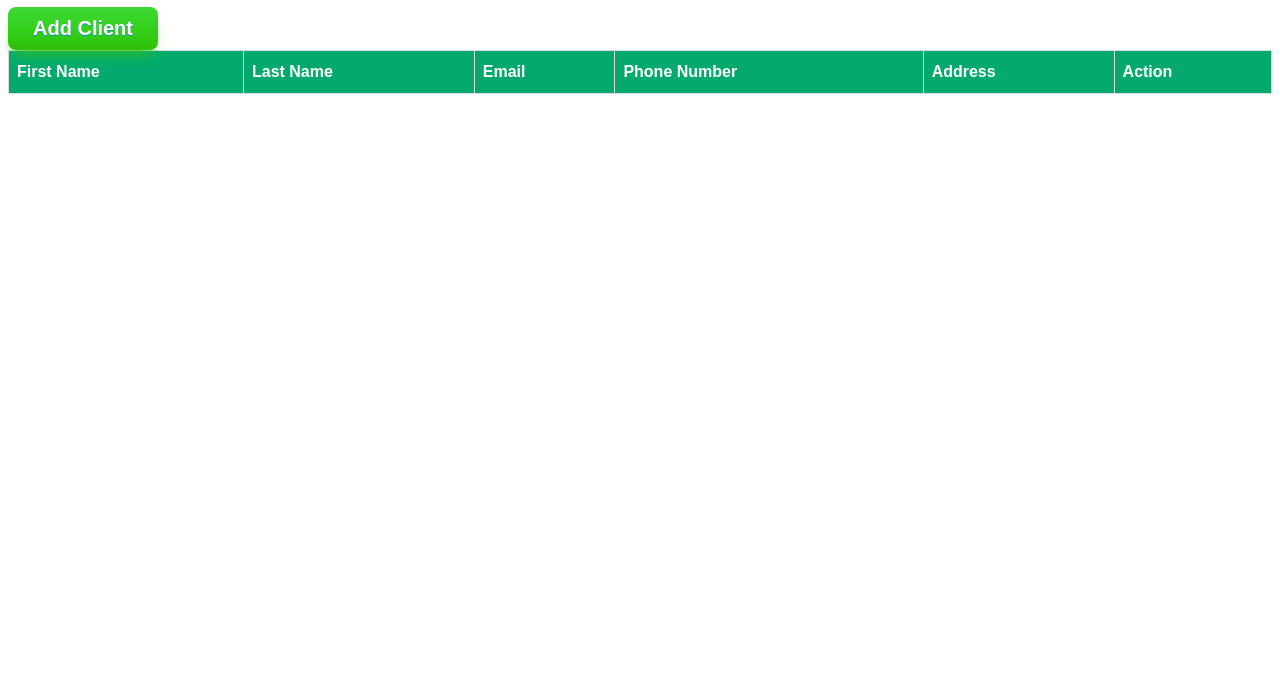
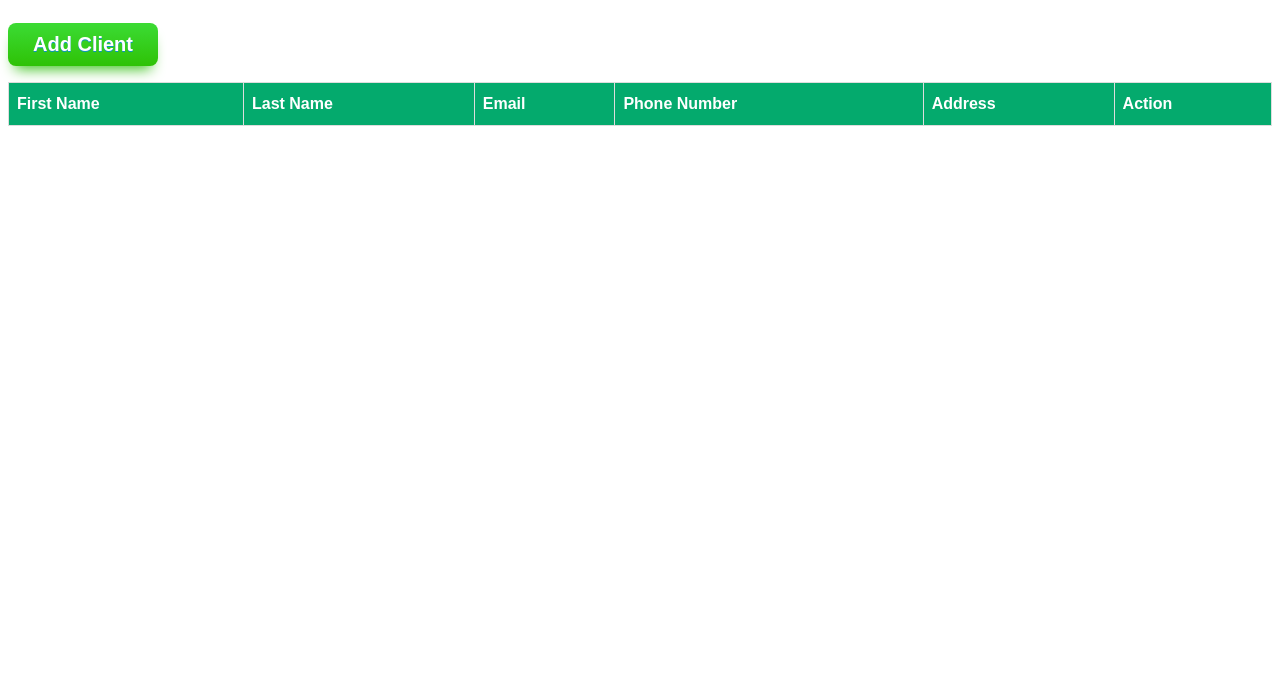
Before and after one commit to FernandoBarrz/User-Management-System, a plain HTML site: page index.html in a window 1280 px wide. Shown: the part 127-800 px from the top of the page. Drawn offline with Linux system fonts and the light colour scheme; no server answers.

Commit message:
Changed Add Client btn style

```diff
--- a/styles/style.css
+++ b/styles/style.css
@@ -40,6 +40,7 @@
 	padding:10px 25px;
 	text-decoration:none;
 	text-shadow:0px 1px 0px #0b94c2;
+  margin: 16px 0px;
 }
 .modal-action-btn-add:hover {
 	background:linear-gradient(to bottom, #0392a8 5%, #32a1c9 100%);
```
